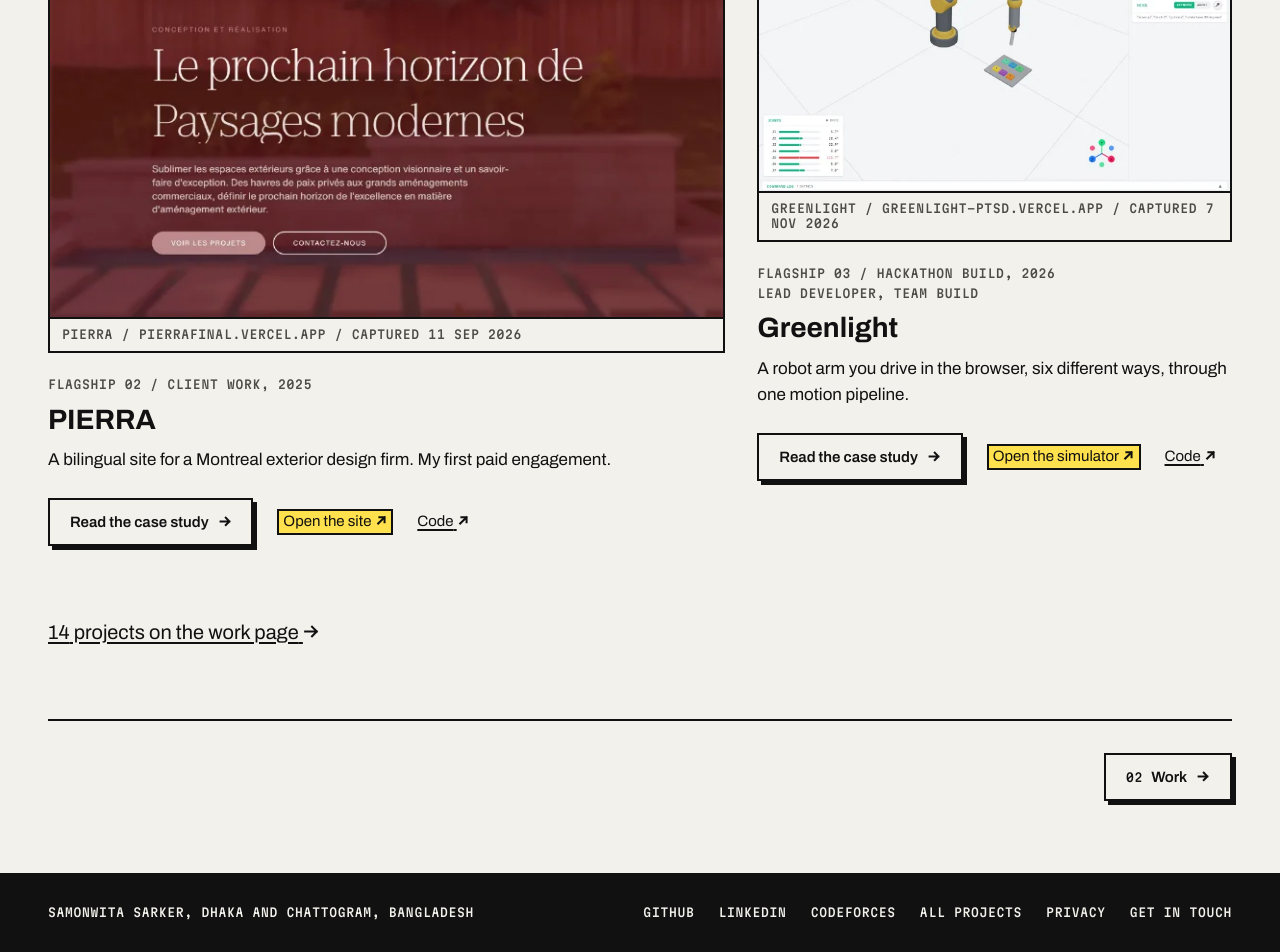
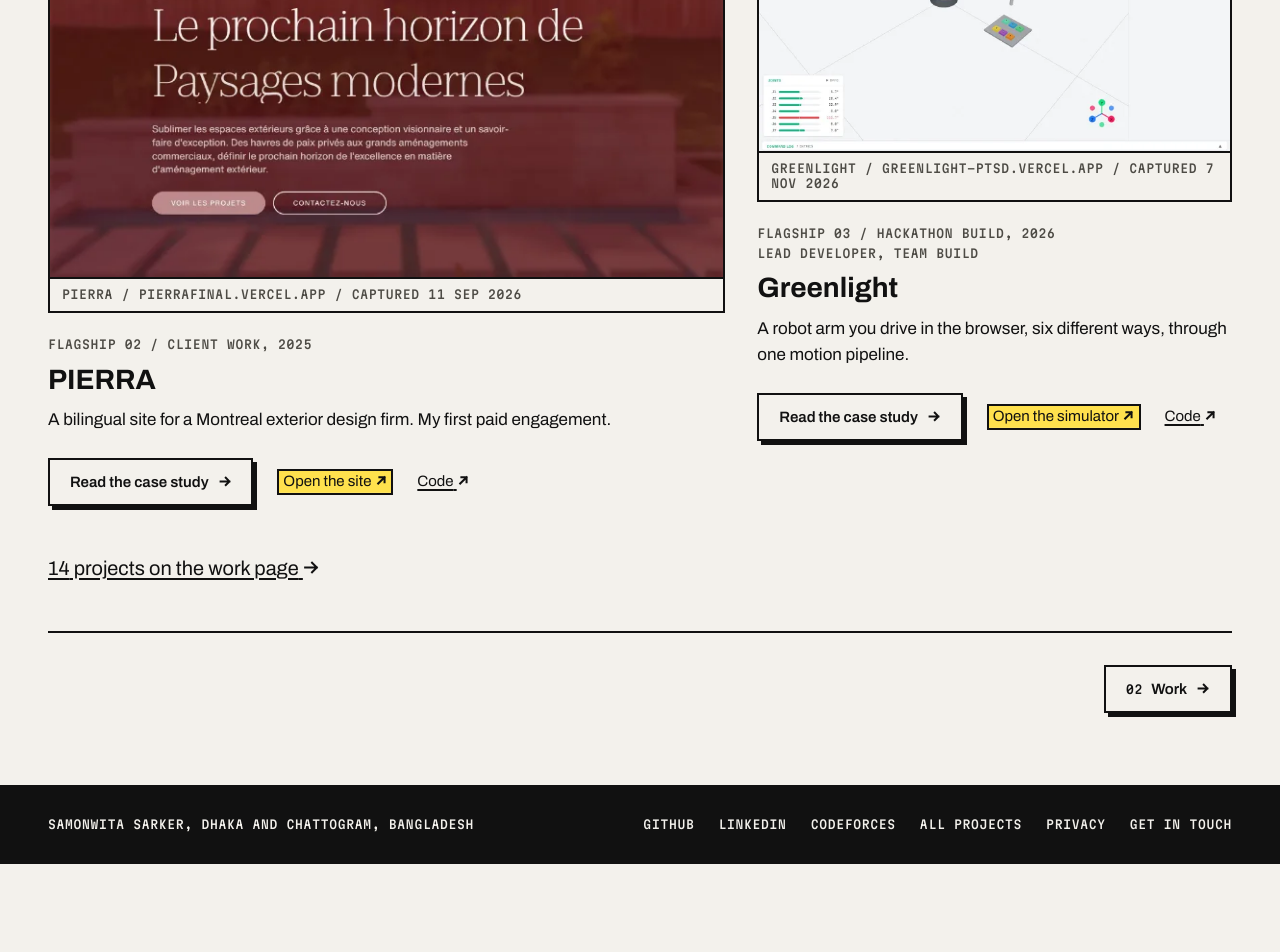
Before and after one commit to SamisDone/Professional-Portfolio-SST, a React (Vite) app: page / in a window 1280 px wide. Shown: the part 1436-2388 px from the top of the page. After the commit the page ends 2300 px from the top, so only its background shows below. Built offline with nearby package versions, Linux system fonts and the light colour scheme.

Commit message:
Tighten section spacing on desktop
Tier A goes from 112px to 72px and tier B from 72px to 48px from 640px
up, the same as on a phone. Every page was longer than its content.

```diff
--- a/src/index.css
+++ b/src/index.css
@@ -227,13 +227,9 @@
   .tier-c {
     padding-top: 24px;
   }
+  /* Desktop and tablet were 112px and 72px for tiers A and B, which made
+     every page longer than its content. They now match the phone values. */
   @media (min-width: 640px) {
-    .tier-a {
-      padding-top: 112px;
-    }
-    .tier-b {
-      padding-top: 72px;
-    }
     .tier-c {
       padding-top: 32px;
     }
```
